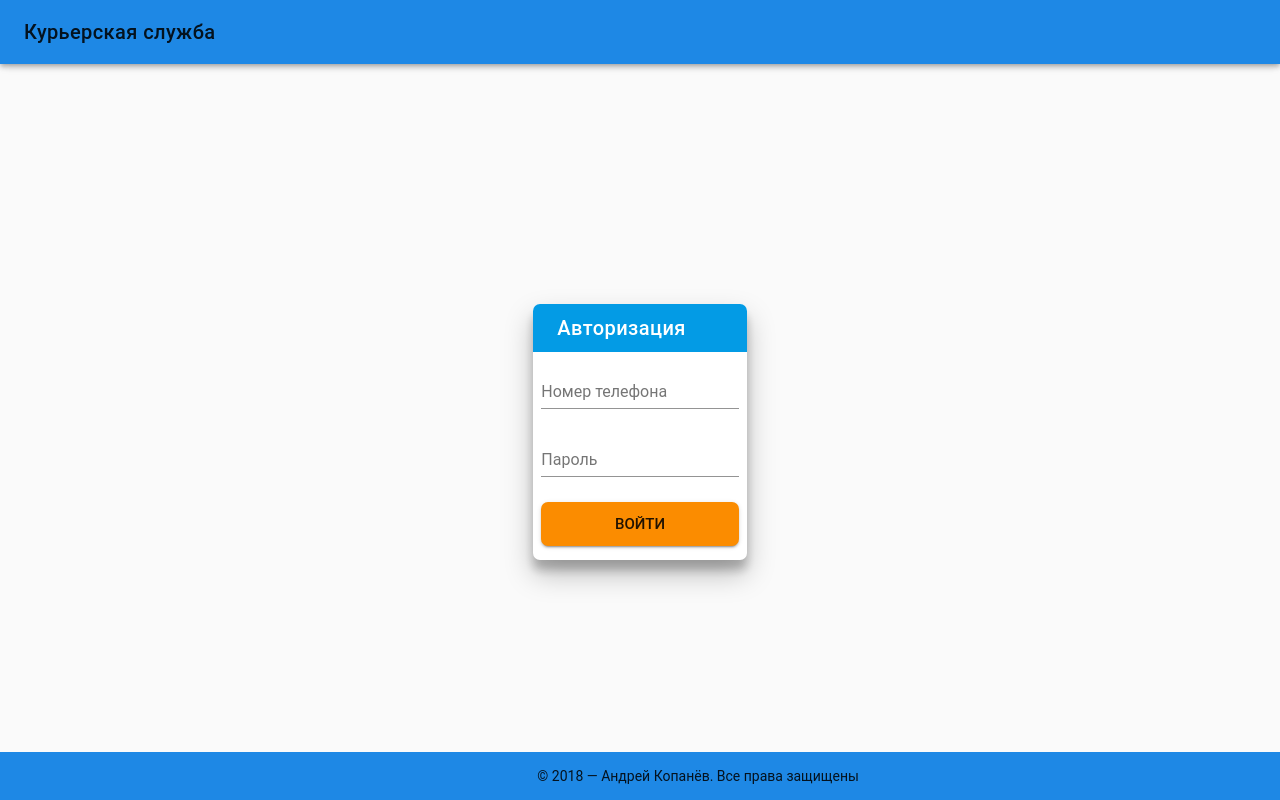
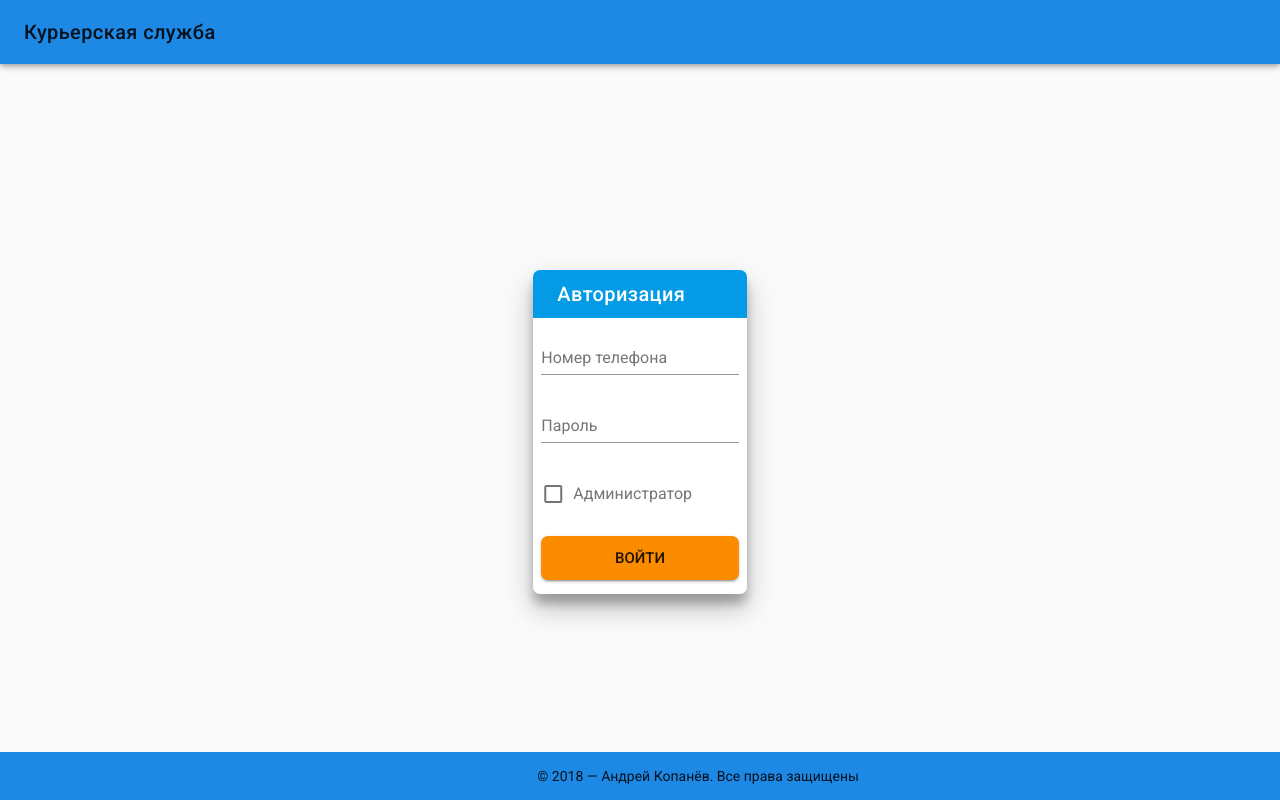
Before and after one commit to hawkinfly/courier-service, a Vue app in the folder client/: page /#/ in a window 1280 px wide. Built offline with nearby package versions, Linux system fonts and the light colour scheme.

Commit message:
Доработана форма авторизации

```diff
--- a/client/index.html
+++ b/client/index.html
@@ -3,7 +3,8 @@
   <head>
     <meta charset="utf-8">
     <meta name="viewport" content="width=device-width,initial-scale=1.0">
-    <title>client</title>
+    <title>Курьерская служба</title>
+    <link rel="stylesheet" media="screen" href="https://fonts.googleapis.com/css?family=Roboto:300,400,500,700\|Material+Icons" />
   </head>
   <body>
     <div id="app"></div>
--- a/client/src/components/Login.vue
+++ b/client/src/components/Login.vue
@@ -21,6 +21,10 @@
           label="Пароль"
           required
         ></v-text-field>
+        <v-checkbox
+          :label="`Администратор`"
+          v-model="administrator"
+        ></v-checkbox>
         <v-btn
           class="orange darken-1 btn-auth"
           large
@@ -44,7 +48,8 @@ export default {
     passwordRules: [
       v => !!v || 'Пароль является обяхательным полем',
       v => v.length < 32 || 'Пароль не может быть больше 32 символов'
-    ]
+    ],
+    administrator: false
   }),
   methods: {
     phoneBackspace () {
```
